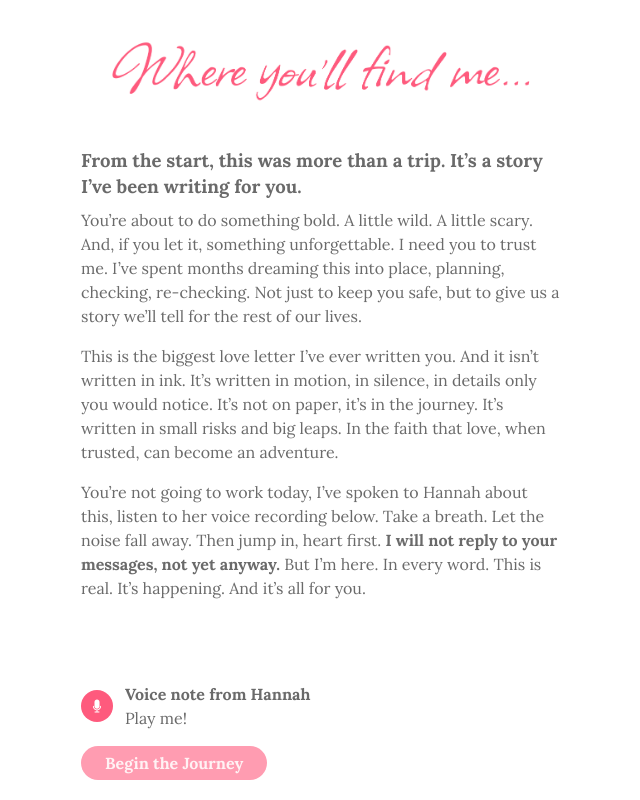
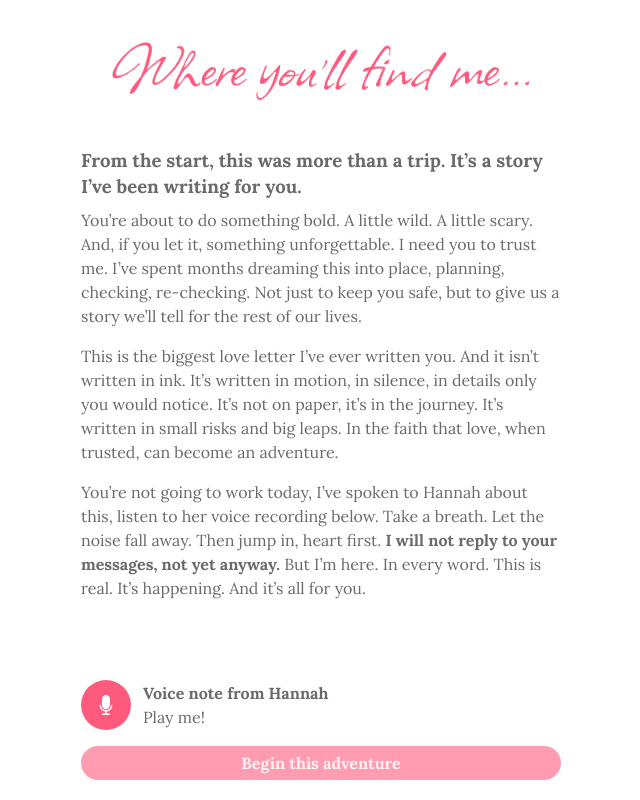
Before and after one commit to KevinMeldau/where-youll-find-me, a React (Vite) app: page /intro in a window 1280 px wide. Shown: the whole page, without its empty margins (319-959 px from the left). Built offline with nearby package versions, Linux system fonts and the light colour scheme.

Commit message:
Edit button width

```diff
--- a/src/components/BeganJourneyFooter.tsx
+++ b/src/components/BeganJourneyFooter.tsx
@@ -15,7 +15,7 @@ const BeganJourneyFooter = () => {
 
     try {
       if (audio.paused) {
-        await audio.play();  // user click triggers play on mobile
+        await audio.play(); // user click triggers play on mobile
         setIsPlaying(true);
       } else {
         audio.pause();
@@ -36,8 +36,8 @@ const BeganJourneyFooter = () => {
 
   return (
     <div className="px-4 py-5">
-      <div className="flex gap-3">
-        {/* Mic icon — plays/pauses inline (no visible controls) */}
+      <div className="flex gap-3 items-center">
+        {/* Mic icon — same size as clue icons, with hover animation */}
         <button
           type="button"
           onClick={togglePlay}
@@ -45,12 +45,12 @@ const BeganJourneyFooter = () => {
           aria-pressed={isPlaying}
           aria-label={isPlaying ? "Pause voice note" : "Play voice note"}
           title={isPlaying ? "Pause voice note" : "Play voice note"}
-          className="flex items-center focus:outline-none"
+          className="flex items-center focus:outline-none transition-transform hover:scale-110"
         >
           <img
             src="./appfiles/icons/Mic Default.svg"
             alt="mic"
-            className="w-8 h-8"
+            className="w-[50px]"
           />
         </button>
 
@@ -69,13 +69,15 @@ const BeganJourneyFooter = () => {
         onEnded={() => setIsPlaying(false)}
       >
         <source src={AUDIO_SRC} type="audio/mpeg" />
-        {/* Optional AAC fallback if you add one later:
-        <source src="/audio/hannah-voice-clip.m4a" type="audio/aac" /> */}
         Your browser does not support the audio element.
       </audio>
 
-      <div className="flex justify-between mt-4">
-        <Button text="Begin the Journey" onClick={() => navigate("/clue1")} />
+      <div className="flex justify-center mt-4">
+        <Button
+          text="Begin this adventure"
+          className="w-full"
+          onClick={() => navigate("/clue1")}
+        />
       </div>
 
       {/* Screen reader status (kept visually hidden) */}
--- a/src/components/Clue1Footer.tsx
+++ b/src/components/Clue1Footer.tsx
@@ -131,7 +131,7 @@ const Clue1Footer = () => {
           placeholder="Password"
         />
         <div className="flex justify-center mt-4">
-          <Button text="Next Clue" className="w-[200px]" onClick={handleNext} />
+          <Button text="Next Clue" className="w-full" onClick={handleNext} />
         </div>
       </div>
 
--- a/src/components/Clue2Footer.tsx
+++ b/src/components/Clue2Footer.tsx
@@ -132,7 +132,7 @@ const Clue2Footer = () => {
         />
 
         <div className="flex justify-center mt-4">
-          <Button text="Next Clue" className="w-[200px]" onClick={handleNext} />
+          <Button text="Next Clue" className="w-full" onClick={handleNext} />
         </div>
       </div>
 
--- a/src/components/Clue3Footer.tsx
+++ b/src/components/Clue3Footer.tsx
@@ -132,7 +132,7 @@ const Clue3Footer = () => {
         />
 
         <div className="flex justify-center mt-4">
-          <Button text="Next Clue" className="w-[200px]" onClick={handleNext} />
+          <Button text="Next Clue" className="w-full" onClick={handleNext} />
         </div>
       </div>
 
--- a/src/components/Clue4Footer.tsx
+++ b/src/components/Clue4Footer.tsx
@@ -136,7 +136,7 @@ const Clue4Footer = () => {
         />
 
         <div className="flex justify-center mt-4">
-          <Button text="Next Clue" className="w-[200px]" onClick={handleNext} />
+          <Button text="Next Clue" className="w-full" onClick={handleNext} />
         </div>
       </div>
 
--- a/src/components/Clue5Footer.tsx
+++ b/src/components/Clue5Footer.tsx
@@ -137,7 +137,7 @@ const Clue5Footer = () => {
         />
 
         <div className="flex justify-center mt-4">
-          <Button text="Next Clue" className="w-[200px]" onClick={handleNext} />
+          <Button text="Next Clue" className="w-full" onClick={handleNext} />
         </div>
       </div>
 
```
